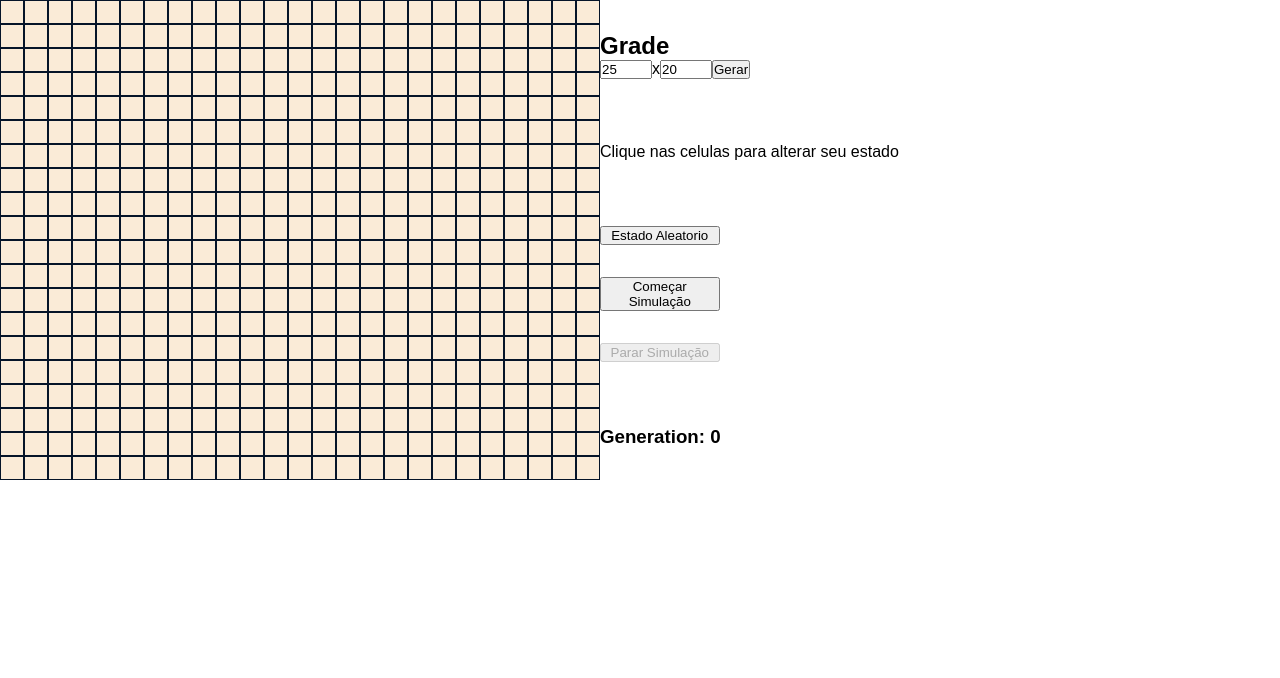
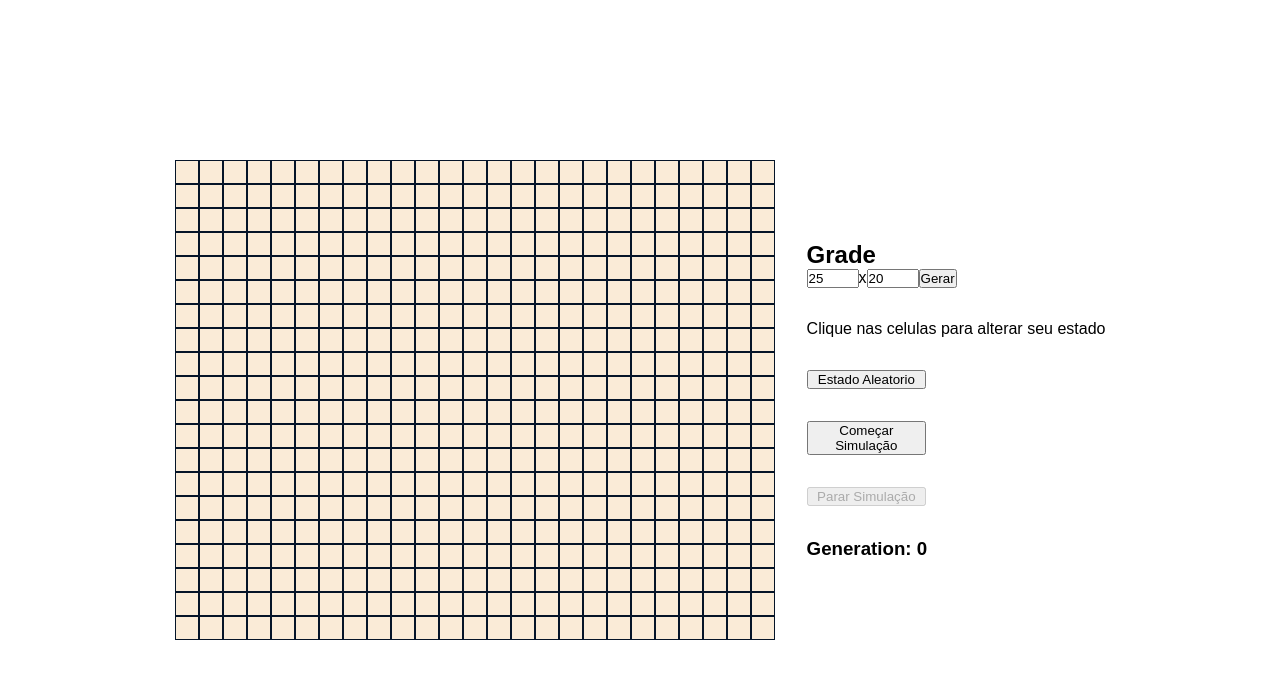
Before and after one commit to willian-pessoa/automato-celular, a React (Vite) app: page / in a window 1280 px wide. Shown: the top 678 px of the page. Built offline with nearby package versions, Linux system fonts and the light colour scheme.

Commit message:
styles UI changes

```diff
--- a/src/App.scss
+++ b/src/App.scss
@@ -1,11 +1,19 @@
 .App {
+  min-height: 100vh;
+  width: 100vw;
+
   .automato-container {
+    min-height: 100vh;
     display: flex;
+    justify-content: center;
+    align-items: center;
+    gap: 2rem;
 
     .input-container {
       display: flex;
       flex-direction: column;
       justify-content: space-around;
+      gap: 2rem;
 
       .buttons-container {
         display: flex;
--- a/src/App.tsx
+++ b/src/App.tsx
@@ -36,7 +36,7 @@ function App() {
 
     if (!automatoLoop) clearInterval(automatoInterval);
     return () => clearInterval(automatoInterval);
-  }, [automato, countGenerations, height, width, automatoLoop]);
+  }, [automato, countGenerations, automatoLoop]);
 
   const handleGenerateRandomGen = () => {
     setCountGenerations(0);
@@ -68,6 +68,7 @@ function App() {
               }}
               onChange={(e) => setWidth(Number(e.target.value))}
               value={width}
+              disabled={automatoLoop}
             />
             x
             <input
@@ -79,11 +80,13 @@ function App() {
               }}
               onChange={(e) => setHeight(Number(e.target.value))}
               value={height}
+              disabled={automatoLoop}
             />
             <button
               onClick={() =>
                 setAutomato(new AutomatoCelular(width, height, RULE))
               }
+              disabled={automatoLoop}
             >
               Gerar
             </button>
--- a/src/components/DrawAutomatoCelular.scss
+++ b/src/components/DrawAutomatoCelular.scss
@@ -3,6 +3,8 @@
   height: 480px;
   display: flex;
   flex-direction: column;
+  justify-content: center;
+  align-items: center;
 
   .row{
     display: flex;
```
